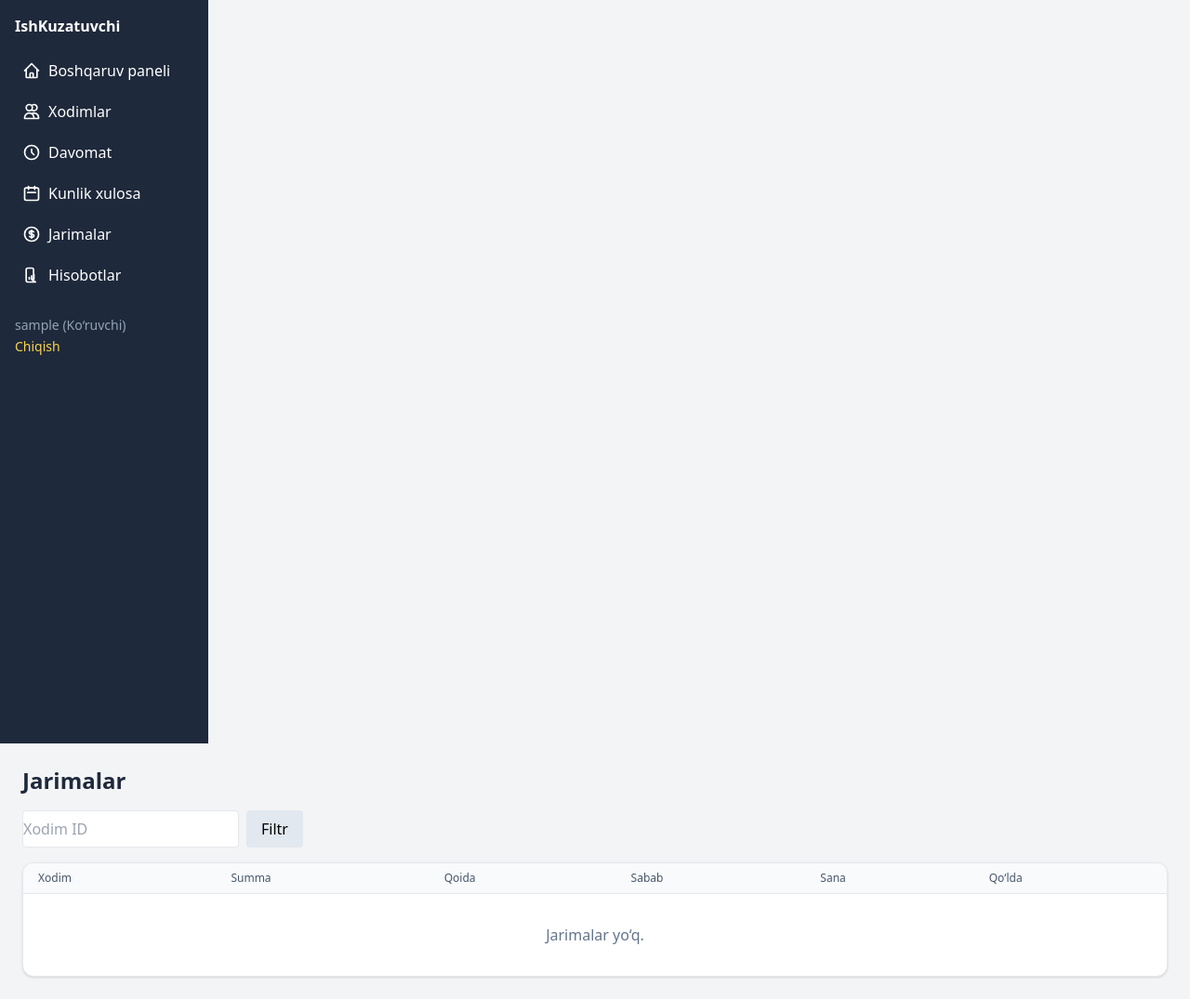
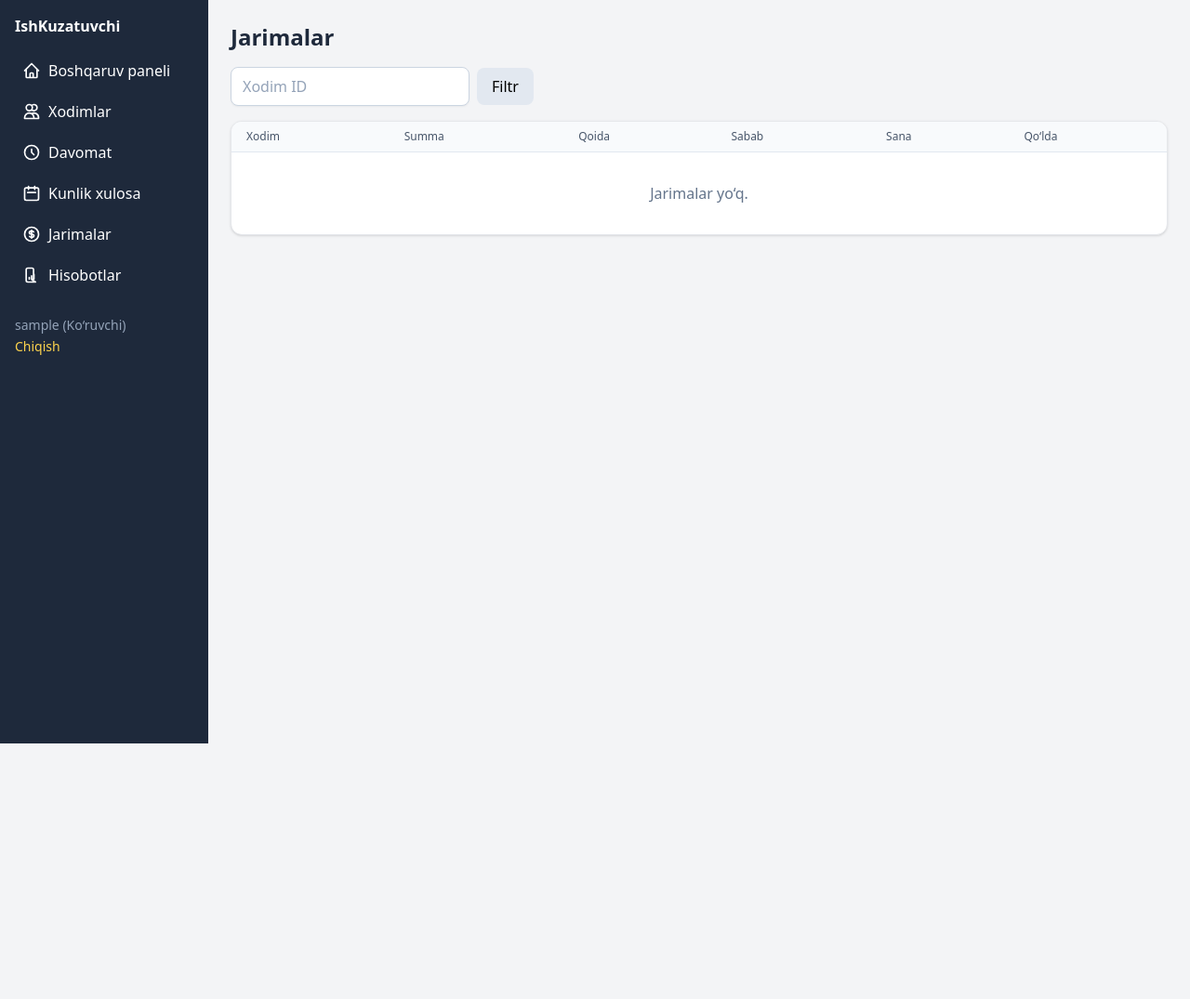
Before and after one commit to Rashidov21/WorkTrack, a Django app: page /penalties/ in a window 1280 px wide. Shown: the whole page at 93% size. After the commit the page ends 800 px from the top, so only its background shows below. Run offline with Django 5.2, Linux system fonts and the light colour scheme; the visitor is signed in with stand-in values (Sample User, id 1); data that the repository does not hold is empty; parts of the project's set-up code (start-up, migrations or seed data) failed here and were passed over; some libraries are stand-ins or nearby versions.

Commit message:
update frontend UI

```diff
--- a/penalties/forms.py
+++ b/penalties/forms.py
@@ -1,5 +1,11 @@
 from django import forms
 from .models import PenaltyRule, Penalty
+
+
+INPUT_CLASS = "mt-1 block w-full rounded-lg border border-slate-300 shadow-sm focus:ring-2 focus:ring-slate-500 focus:border-slate-500 px-3 py-2 text-slate-900 placeholder-slate-400"
+SELECT_CLASS = "mt-1 block w-full rounded-lg border border-slate-300 shadow-sm focus:ring-2 focus:ring-slate-500 focus:border-slate-500 px-3 py-2 bg-white text-slate-900"
+CHECKBOX_CLASS = "rounded border-slate-300 text-slate-700 focus:ring-2 focus:ring-slate-500 h-4 w-4"
+TEXTAREA_CLASS = "mt-1 block w-full rounded-lg border border-slate-300 shadow-sm focus:ring-2 focus:ring-slate-500 focus:border-slate-500 px-3 py-2 text-slate-900 placeholder-slate-400"
 
 
 class PenaltyRuleForm(forms.ModelForm):
@@ -7,6 +13,12 @@ class PenaltyRuleForm(forms.ModelForm):
         model = PenaltyRule
         fields = ["name", "rule_type", "amount_per_unit", "is_active"]
         labels = {"name": "Nomi", "rule_type": "Turi", "amount_per_unit": "Summa / birlik", "is_active": "Faol"}
+        widgets = {
+            "name": forms.TextInput(attrs={"class": INPUT_CLASS}),
+            "rule_type": forms.Select(attrs={"class": SELECT_CLASS}),
+            "amount_per_unit": forms.NumberInput(attrs={"class": INPUT_CLASS}),
+            "is_active": forms.CheckboxInput(attrs={"class": CHECKBOX_CLASS}),
+        }
 
 
 class ManualPenaltyForm(forms.ModelForm):
@@ -14,4 +26,8 @@ class ManualPenaltyForm(forms.ModelForm):
         model = Penalty
         fields = ["employee", "amount", "reason"]
         labels = {"employee": "Xodim", "amount": "Summa", "reason": "Sabab"}
-        widgets = {"reason": forms.Textarea(attrs={"rows": 2})}
+        widgets = {
+            "employee": forms.Select(attrs={"class": SELECT_CLASS}),
+            "amount": forms.NumberInput(attrs={"class": INPUT_CLASS}),
+            "reason": forms.Textarea(attrs={"rows": 2, "class": TEXTAREA_CLASS}),
+        }
--- a/templates/base.html
+++ b/templates/base.html
@@ -19,7 +19,8 @@
     <svg class="w-6 h-6" fill="none" stroke="currentColor" viewBox="0 0 24 24"><path stroke-linecap="round" stroke-linejoin="round" stroke-width="2" d="M4 6h16M4 12h16M4 18h16"/></svg>
   </button>
   <div id="sidebar-overlay" class="lg:hidden fixed inset-0 bg-black/50 z-30 hidden" aria-hidden="true"></div>
-  <aside id="sidebar" class="fixed lg:static inset-y-0 left-0 z-40 w-56 min-h-screen bg-slate-800 text-white p-4 transform -translate-x-full lg:translate-x-0 transition-transform duration-200 ease-out">
+  <div class="flex min-h-screen w-full">
+  <aside id="sidebar" class="flex-shrink-0 fixed lg:static inset-y-0 left-0 z-40 w-56 min-h-screen bg-slate-800 text-white p-4 transform -translate-x-full lg:translate-x-0 transition-transform duration-200 ease-out">
     <a href="{% url 'core:dashboard' %}" class="font-semibold">{{ APP_NAME }}</a>
     <nav class="mt-4 space-y-1">
       <a href="{% url 'core:dashboard' %}" class="flex items-center gap-2 py-2 px-2 rounded hover:bg-slate-700">
@@ -62,7 +63,7 @@
     <p class="mt-6 text-sm text-slate-400">{{ user.username }} ({{ user.get_role_display }})</p>
     <a href="{% url 'accounts:logout' %}" class="text-sm text-amber-300 hover:underline">Chiqish</a>
   </aside>
-  <main class="flex-1 p-4 lg:p-6 pt-14 lg:pt-6">
+  <main class="flex-1 min-w-0 p-4 lg:p-6 pt-14 lg:pt-6">
   {% endif %}
   <!-- Toast container (fixed bottom-right) -->
   <div id="toast-container" class="fixed bottom-4 right-4 z-50 space-y-2 max-w-sm w-full pointer-events-none flex flex-col items-end"></div>
--- a/templates/employees/employee_list.html
+++ b/templates/employees/employee_list.html
@@ -4,8 +4,8 @@
 <h1 class="text-2xl font-semibold text-slate-800 mb-4">Xodimlar</h1>
 <div class="flex flex-wrap gap-4 mb-4">
   <form method="get" class="flex gap-2 flex-wrap items-center">
-    <input type="text" name="department" placeholder="Bo‘lim" value="{{ request.GET.department }}" class="rounded-lg border-slate-300 shadow-sm">
-    <select name="active" class="rounded-lg border-slate-300">
+    <input type="text" name="department" placeholder="Bo‘lim" value="{{ request.GET.department }}" class="rounded-lg border border-slate-300 shadow-sm focus:ring-2 focus:ring-slate-500 focus:border-slate-500 px-3 py-2 text-slate-900 placeholder-slate-400 min-h-[42px]">
+    <select name="active" class="rounded-lg border border-slate-300 shadow-sm focus:ring-2 focus:ring-slate-500 focus:border-slate-500 px-3 py-2 bg-white text-slate-900 min-h-[42px]">
       <option value="">Hammasi</option>
       <option value="1" {% if request.GET.active == '1' %}selected{% endif %}>Faol</option>
       <option value="0" {% if request.GET.active == '0' %}selected{% endif %}>Nofaol</option>
--- a/templates/notifications/telegram_settings.html
+++ b/templates/notifications/telegram_settings.html
@@ -7,14 +7,14 @@
   {% csrf_token %}
   <div>
     <label class="block text-sm font-medium text-slate-700">Bot token</label>
-    <input type="password" name="bot_token" value="{{ telegram.bot_token }}" class="mt-1 block w-full rounded-lg border-slate-300" placeholder="123456:ABC...">
+    <input type="password" name="bot_token" value="{{ telegram.bot_token }}" class="mt-1 block w-full rounded-lg border border-slate-300 shadow-sm focus:ring-2 focus:ring-slate-500 focus:border-slate-500 px-3 py-2 text-slate-900 placeholder-slate-400" placeholder="123456:ABC...">
   </div>
   <div>
     <label class="block text-sm font-medium text-slate-700">Chat ID (guruh yoki kanal)</label>
-    <input type="text" name="chat_id" value="{{ telegram.chat_id }}" class="mt-1 block w-full rounded-lg border-slate-300" placeholder="-1001234567890">
+    <input type="text" name="chat_id" value="{{ telegram.chat_id }}" class="mt-1 block w-full rounded-lg border border-slate-300 shadow-sm focus:ring-2 focus:ring-slate-500 focus:border-slate-500 px-3 py-2 text-slate-900 placeholder-slate-400" placeholder="-1001234567890">
   </div>
   <div class="flex items-center gap-2">
-    <input type="checkbox" name="enabled" {% if telegram.enabled %}checked{% endif %} class="rounded border-slate-300">
+    <input type="checkbox" name="enabled" {% if telegram.enabled %}checked{% endif %} class="rounded border-slate-300 text-slate-700 focus:ring-2 focus:ring-slate-500 h-4 w-4">
     <label class="text-sm font-medium text-slate-700">Telegram bildirishnomalarini yoqish</label>
   </div>
   <div class="flex gap-2">
--- a/templates/penalties/penalty_list.html
+++ b/templates/penalties/penalty_list.html
@@ -3,13 +3,13 @@
 {% block content %}
 <h1 class="text-2xl font-semibold text-slate-800 mb-4">Jarimalar</h1>
 <div class="flex gap-4 mb-4">
-  <form method="get" class="flex gap-2">
-    <input type="text" name="employee_id" placeholder="Xodim ID" value="{{ request.GET.employee_id }}" class="rounded border">
-    <button type="submit" class="px-4 py-2 bg-slate-200 rounded">Filtr</button>
+  <form method="get" class="flex gap-2 flex-wrap items-center">
+    <input type="text" name="employee_id" placeholder="Xodim ID" value="{{ request.GET.employee_id }}" class="rounded-lg border border-slate-300 shadow-sm focus:ring-2 focus:ring-slate-500 focus:border-slate-500 px-3 py-2 text-slate-900 placeholder-slate-400 min-h-[42px]">
+    <button type="submit" class="px-4 py-2 bg-slate-200 rounded-lg hover:bg-slate-300">Filtr</button>
   </form>
   {% if user.role == 'admin' %}
-  <a href="{% url 'penalties:add_manual' %}" class="px-4 py-2 bg-emerald-600 text-white rounded">Qo‘lda jarima qo‘shish</a>
-  <a href="{% url 'penalties:rule_list' %}" class="px-4 py-2 bg-slate-600 text-white rounded">Jarima qoidalari</a>
+  <a href="{% url 'penalties:add_manual' %}" class="px-4 py-2 bg-emerald-600 text-white rounded-lg hover:bg-emerald-700">Qo‘lda jarima qo‘shish</a>
+  <a href="{% url 'penalties:rule_list' %}" class="px-4 py-2 bg-slate-600 text-white rounded-lg hover:bg-slate-700">Jarima qoidalari</a>
   {% endif %}
 </div>
 <div class="bg-white rounded-xl shadow border overflow-hidden">
--- a/templates/penalties/penalty_manual.html
+++ b/templates/penalties/penalty_manual.html
@@ -3,7 +3,9 @@
 {% block content %}
 <h1 class="text-2xl font-semibold text-slate-800 mb-4">Qo‘lda jarima qo‘shish</h1>
 <form method="post" class="max-w-xl space-y-4">{% csrf_token %}{% for field in form %}<div><label class="block text-sm font-medium text-slate-700">{{ field.label }}</label>{{ field }}{% if field.errors %}<p class="text-red-600 text-sm">{{ field.errors.0 }}</p>{% endif %}</div>{% endfor %}
-  <button type="submit" class="px-4 py-2 bg-emerald-600 text-white rounded">Saqlash</button>
-  <a href="{% url 'penalties:list' %}" class="ml-2 px-4 py-2 bg-slate-200 rounded">Bekor qilish</a>
+  <div class="flex gap-2">
+    <button type="submit" class="px-4 py-2 bg-emerald-600 text-white rounded-lg hover:bg-emerald-700">Saqlash</button>
+    <a href="{% url 'penalties:list' %}" class="px-4 py-2 bg-slate-200 rounded-lg hover:bg-slate-300">Bekor qilish</a>
+  </div>
 </form>
 {% endblock %}
--- a/templates/penalties/rule_form.html
+++ b/templates/penalties/rule_form.html
@@ -3,7 +3,9 @@
 {% block content %}
 <h1 class="text-2xl font-semibold text-slate-800 mb-4">{% if rule %}Jarima qoidasini tahrirlash{% else %}Jarima qoidasi qo‘shish{% endif %}</h1>
 <form method="post" class="max-w-xl space-y-4">{% csrf_token %}{% for field in form %}<div><label class="block text-sm font-medium text-slate-700">{{ field.label }}</label>{{ field }}{% if field.errors %}<p class="text-red-600 text-sm">{{ field.errors.0 }}</p>{% endif %}</div>{% endfor %}
-  <button type="submit" class="px-4 py-2 bg-emerald-600 text-white rounded">Saqlash</button>
-  <a href="{% url 'penalties:rule_list' %}" class="ml-2 px-4 py-2 bg-slate-200 rounded">Bekor qilish</a>
+  <div class="flex gap-2">
+    <button type="submit" class="px-4 py-2 bg-emerald-600 text-white rounded-lg hover:bg-emerald-700">Saqlash</button>
+    <a href="{% url 'penalties:rule_list' %}" class="px-4 py-2 bg-slate-200 rounded-lg hover:bg-slate-300">Bekor qilish</a>
+  </div>
 </form>
 {% endblock %}
```
Also changed, not shown: employees/forms.py (+11 -8 lines), templates/attendance/log_list.html (+5 -5 lines), templates/attendance/summary_list.html (+4 -4 lines), templates/integrations/platform_settings.html (+4 -4 lines), templates/integrations/settings.html (+5 -5 lines), templates/reports/attendance_report.html (+4 -4 lines), templates/reports/lateness_report.html (+4 -4 lines), templates/reports/penalty_report.html (+4 -4 lines), 1 other file.
